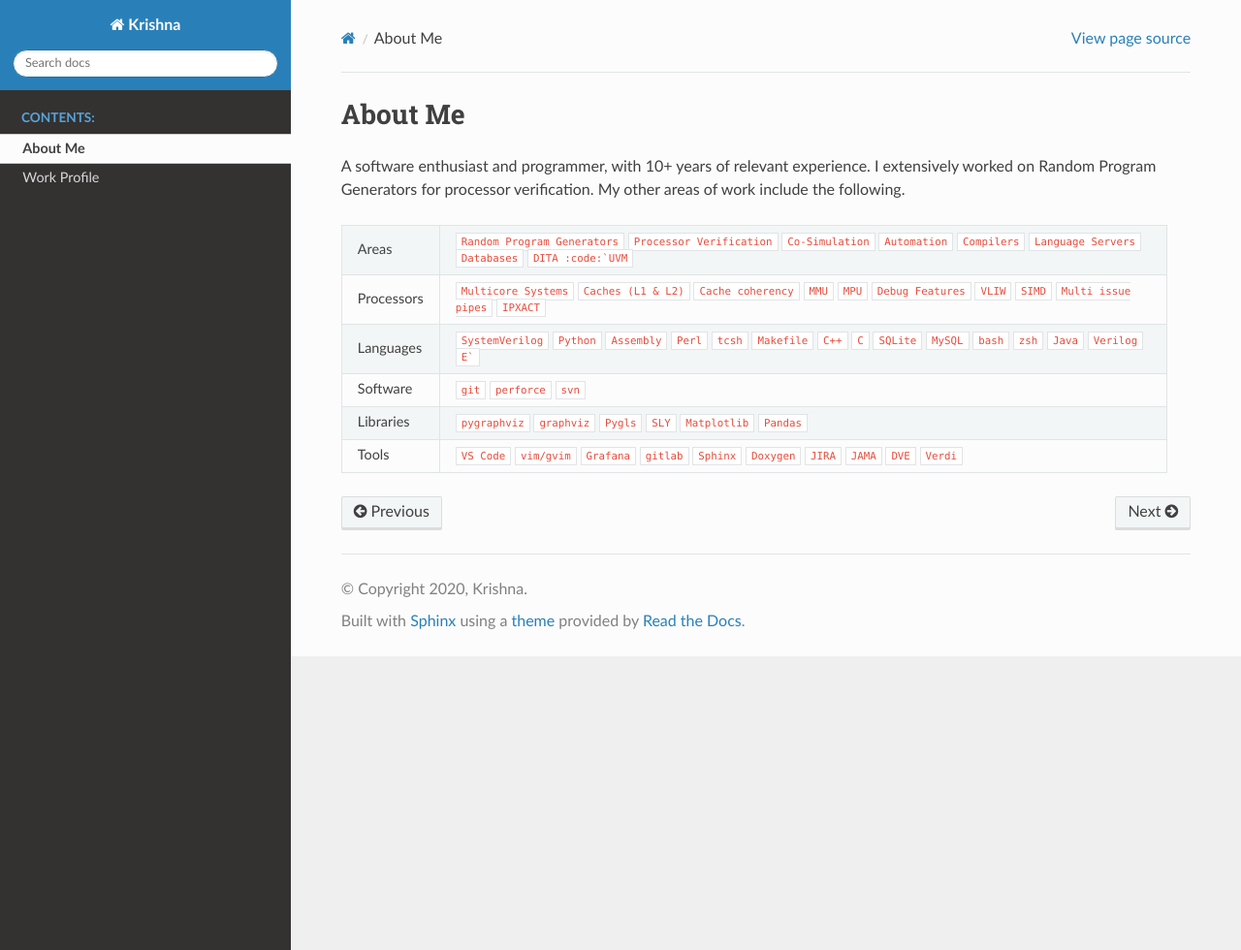
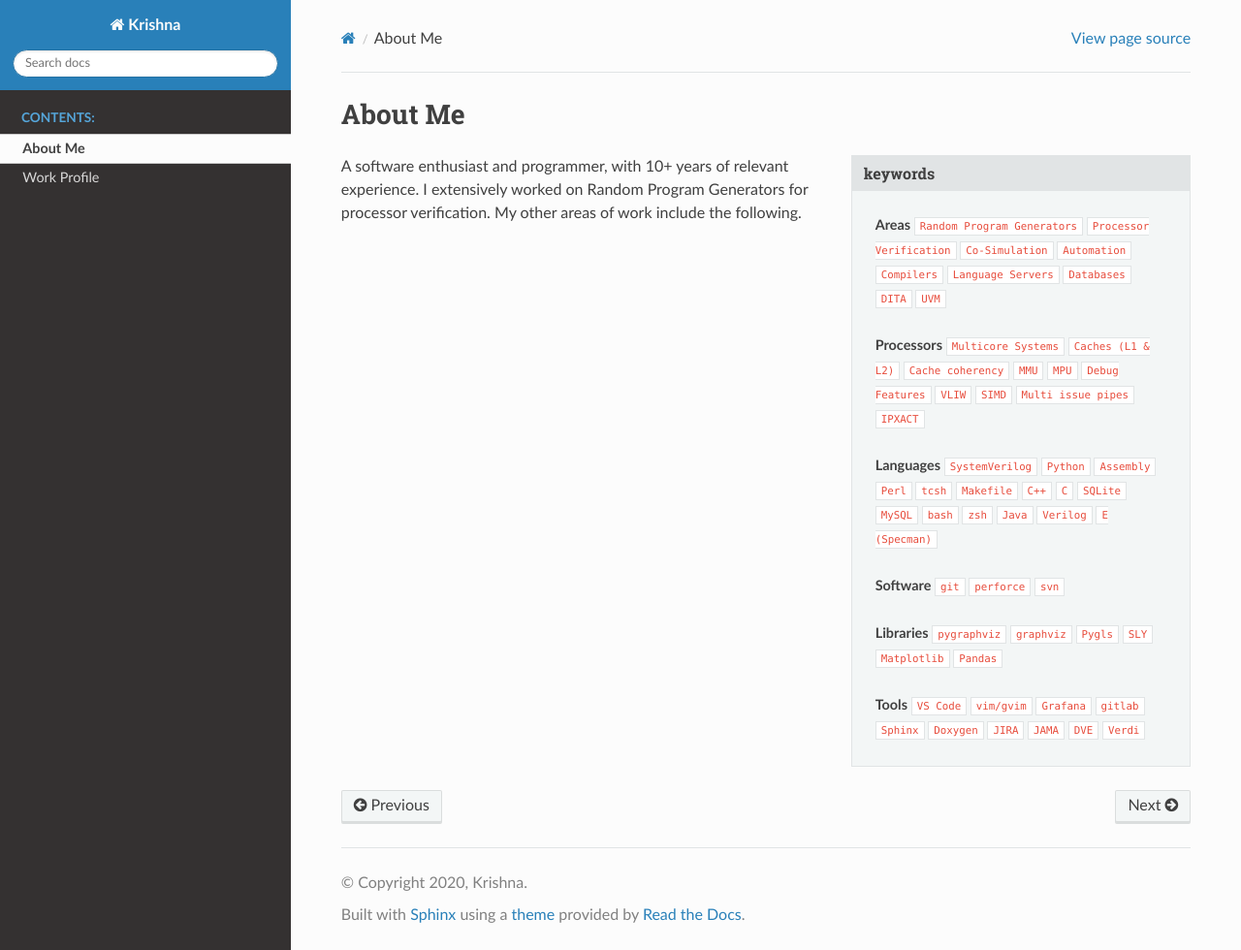
Before and after one commit to krishvk/krishvk.github.io, a Sphinx documentation site: the page built from docs/source/me.rst, in a window 1280 px wide and 980 px high. Shown: the whole window at 97% size. Built offline with Sphinx 7.4.7 and the Read the Docs theme 2.0.0, drawn with Linux system fonts in a browser that asks for light colours.

Commit message:
Try sidebar

```diff
--- a/docs/source/me.rst
+++ b/docs/source/me.rst
@@ -1,16 +1,28 @@
 About Me
 ++++++++
 
+.. sidebar:: keywords
+
+  **Areas**
+  :code:`Random Program Generators` :code:`Processor Verification` :code:`Co-Simulation`
+  :code:`Automation` :code:`Compilers` :code:`Language Servers` :code:`Databases` :code:`DITA`
+  :code:`UVM`
+
+  **Processors** :code:`Multicore Systems` :code:`Caches (L1 & L2)` :code:`Cache coherency`
+  :code:`MMU` :code:`MPU` :code:`Debug Features` :code:`VLIW` :code:`SIMD` :code:`Multi issue pipes`
+  :code:`IPXACT`
+
+  **Languages** :code:`SystemVerilog` :code:`Python` :code:`Assembly` :code:`Perl` :code:`tcsh`
+  :code:`Makefile` :code:`C++` :code:`C` :code:`SQLite` :code:`MySQL` :code:`bash` :code:`zsh`
+  :code:`Java` :code:`Verilog` :code:`E (Specman)`
+
+  **Software** :code:`git` :code:`perforce` :code:`svn`
+
+  **Libraries** :code:`pygraphviz` :code:`graphviz` :code:`Pygls` :code:`SLY` :code:`Matplotlib`
+  :code:`Pandas`
+
+  **Tools** :code:`VS Code` :code:`vim/gvim` :code:`Grafana` :code:`gitlab` :code:`Sphinx`
+  :code:`Doxygen` :code:`JIRA` :code:`JAMA` :code:`DVE` :code:`Verdi`
+
 A software enthusiast and programmer, with 10+ years of relevant experience. I extensively worked on
 Random Program Generators for processor verification. My other areas of work include the following.
-
-.. csv-table::
-  :widths: 10, 1000
-  :align: left
-
-  Areas, :code:`Random Program Generators` :code:`Processor Verification` :code:`Co-Simulation` :code:`Automation` :code:`Compilers` :code:`Language Servers` :code:`Databases` :code:`DITA :code:`UVM`
-  Processors, :code:`Multicore Systems` :code:`Caches (L1 & L2)` :code:`Cache coherency` :code:`MMU` :code:`MPU` :code:`Debug Features` :code:`VLIW` :code:`SIMD` :code:`Multi issue pipes` :code:`IPXACT`
-  Languages, :code:`SystemVerilog` :code:`Python` :code:`Assembly` :code:`Perl` :code:`tcsh` :code:`Makefile` :code:`C++` :code:`C` :code:`SQLite` :code:`MySQL` :code:`bash` :code:`zsh` :code:`Java` :code:`Verilog` :code:`E``
-  Software, :code:`git` :code:`perforce` :code:`svn`
-  Libraries, :code:`pygraphviz` :code:`graphviz` :code:`Pygls` :code:`SLY` :code:`Matplotlib` :code:`Pandas`
-  Tools, :code:`VS Code` :code:`vim/gvim` :code:`Grafana` :code:`gitlab` :code:`Sphinx` :code:`Doxygen` :code:`JIRA` :code:`JAMA` :code:`DVE` :code:`Verdi`
```
